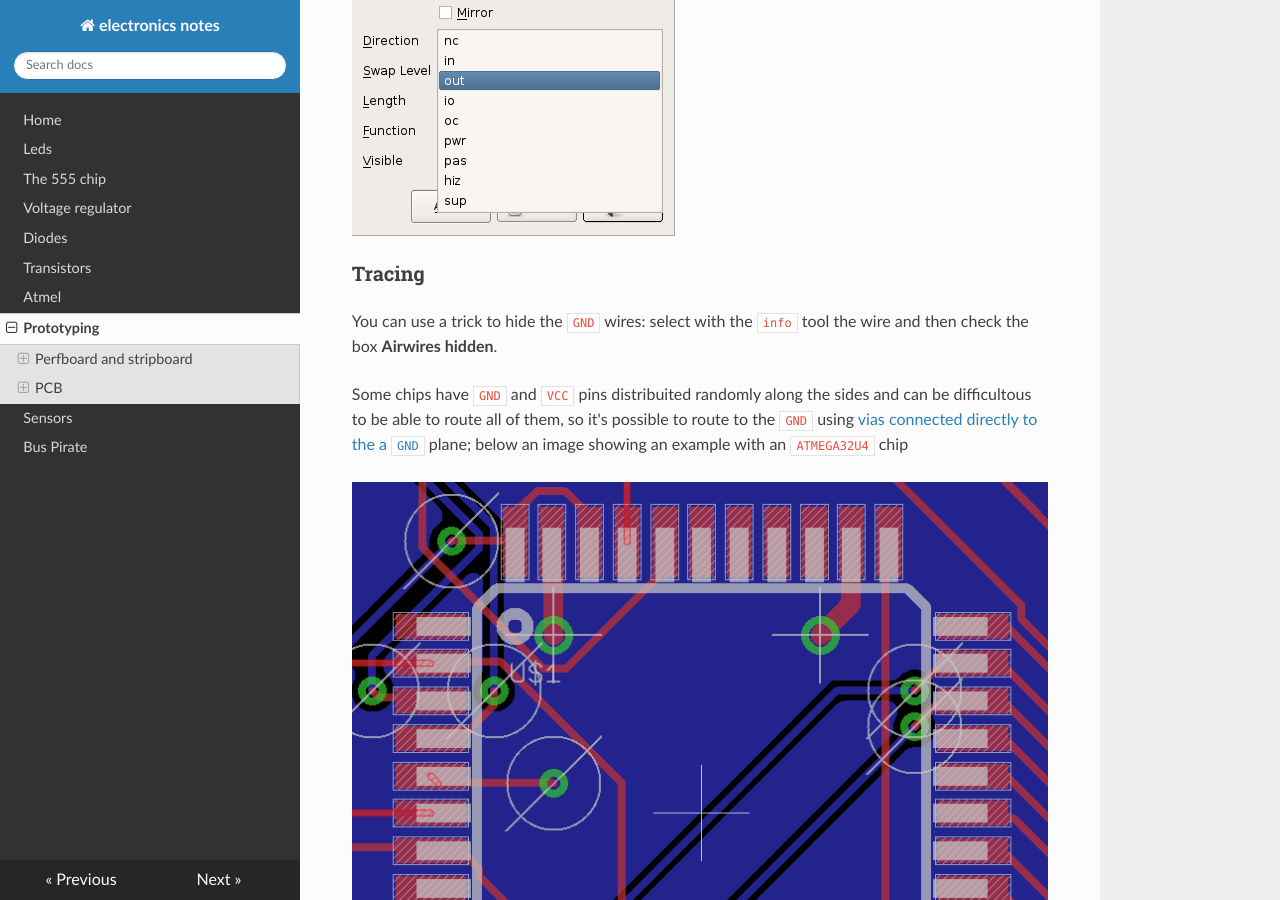
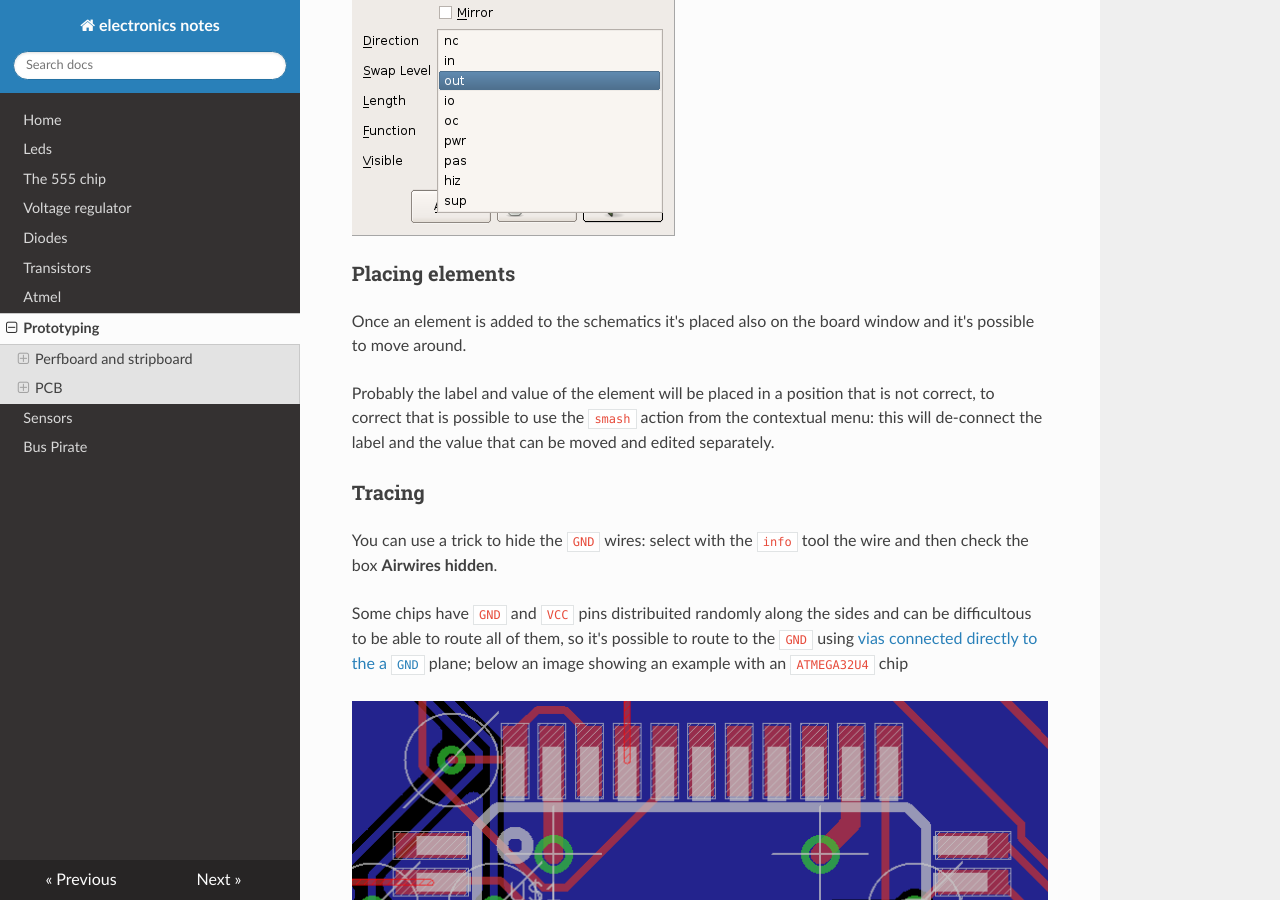
Before and after one commit to gipi/electronics-notes, an MkDocs documentation site: the page built from docs/Prototyping.md, in a window 1280 px wide and 900 px high, scrolled down 1193 px. Built offline with MkDocs 1.6.1, drawn with Linux system fonts in a browser that asks for light colours; nearby versions of some CDN libraries; old or Windows-style settings are respelled for this version of MkDocs.

Commit message:
Talk about smashing part.

```diff
--- a/docs/Prototyping.md
+++ b/docs/Prototyping.md
@@ -38,6 +38,15 @@ window for the pin and then select the correct indication in the ``direction`` s
 
 ![direction for pin](Images/pin-menu.png)
 
+### Placing elements
+
+Once an element is added to the schematics it's placed also on the board window and it's possible
+to move around.
+
+Probably the label and value of the element will be placed in a position that is not correct, to correct
+that is possible to use the ``smash`` action from the contextual menu: this will de-connect the label and the
+value that can be moved and edited separately.
+
 ### Tracing
 
 You can use a trick to hide the ``GND`` wires: select with the ``info`` tool the wire and
```
